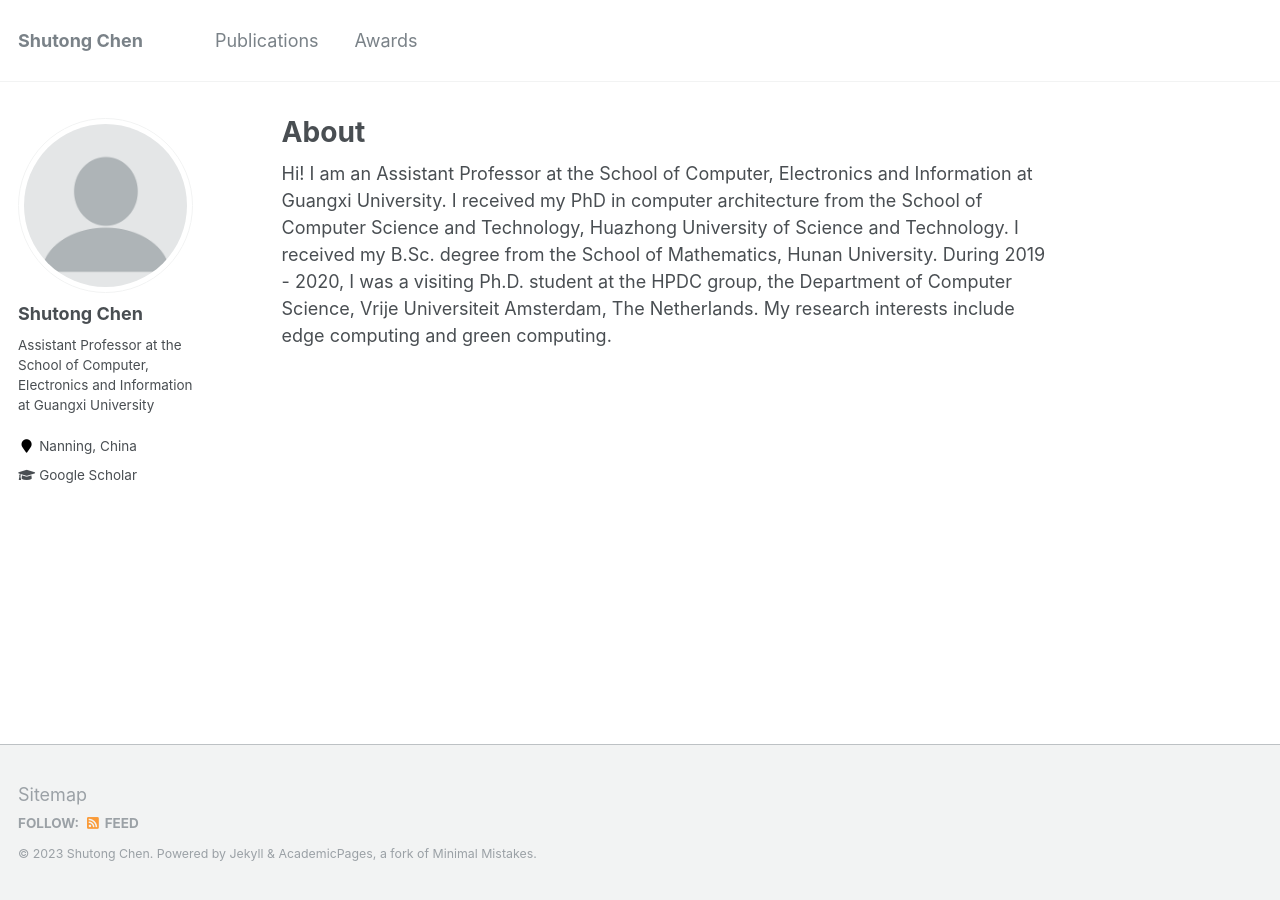
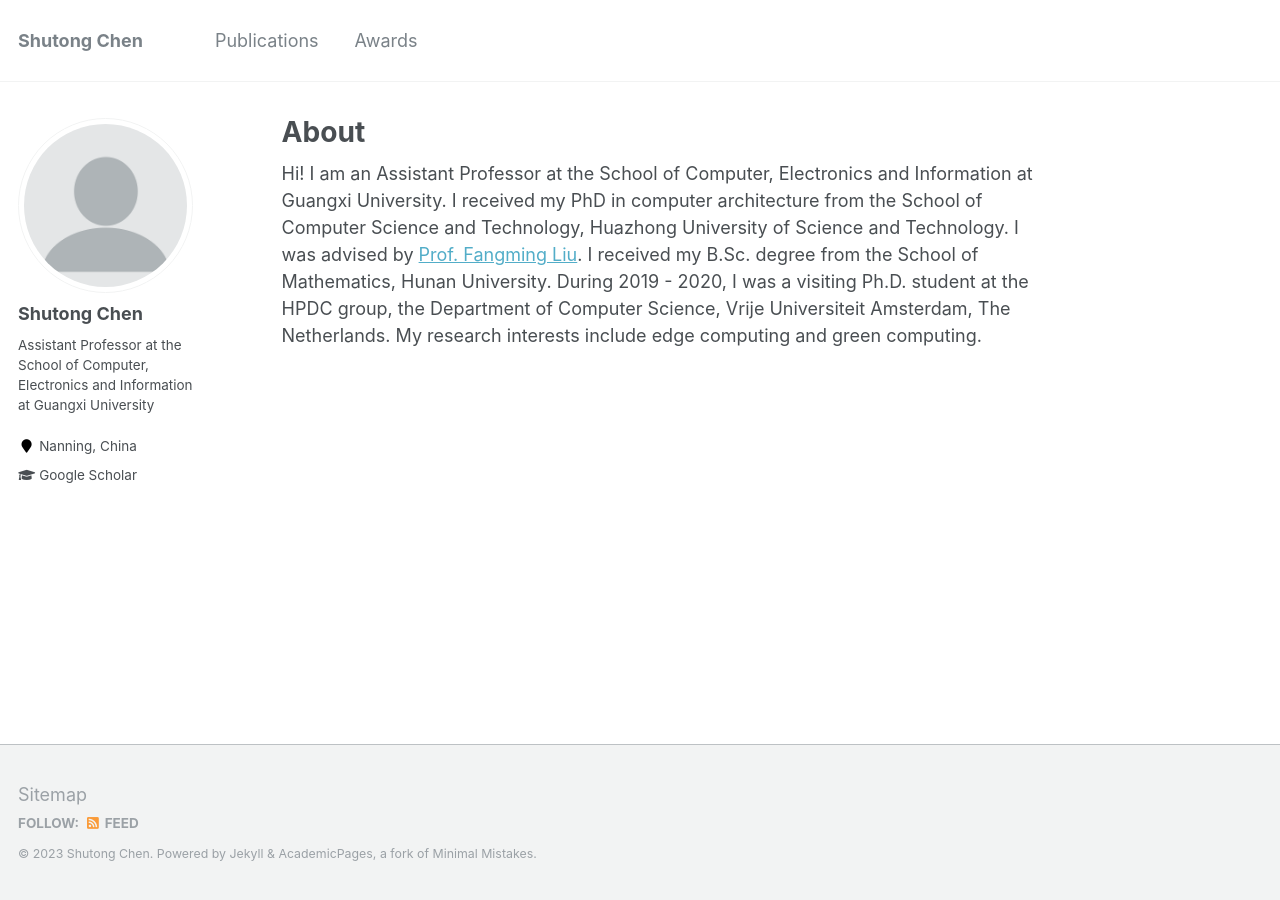
Before and after one commit to shutongcs/shutongcs.github.io, a Jekyll site: the page built from _pages/about.md, in a window 1280 px wide. Built offline with Jekyll 4.4.1, drawn with Linux system fonts in a browser that asks for light colours.

Commit message:
revise about

```diff
--- a/_pages/about.md
+++ b/_pages/about.md
@@ -8,4 +8,4 @@ redirect_from:
   - /about.html
 ---
 
-Hi! I am an Assistant Professor at the School of Computer, Electronics and Information at Guangxi University. I received my PhD in computer architecture from the School of Computer Science and Technology, Huazhong University of Science and Technology.  I received my B.Sc. degree from the School of Mathematics, Hunan University. During 2019 - 2020, I was a visiting Ph.D. student at the HPDC group, the Department of Computer Science, Vrije Universiteit Amsterdam, The Netherlands. My research interests include edge computing and green computing.
+Hi! I am an Assistant Professor at the School of Computer, Electronics and Information at Guangxi University. I received my PhD in computer architecture from the School of Computer Science and Technology, Huazhong University of Science and Technology. I was advised by <a href="https://fangmingliu.github.io/">Prof. Fangming Liu</a>. I received my B.Sc. degree from the School of Mathematics, Hunan University. During 2019 - 2020, I was a visiting Ph.D. student at the HPDC group, the Department of Computer Science, Vrije Universiteit Amsterdam, The Netherlands. My research interests include edge computing and green computing.
```
